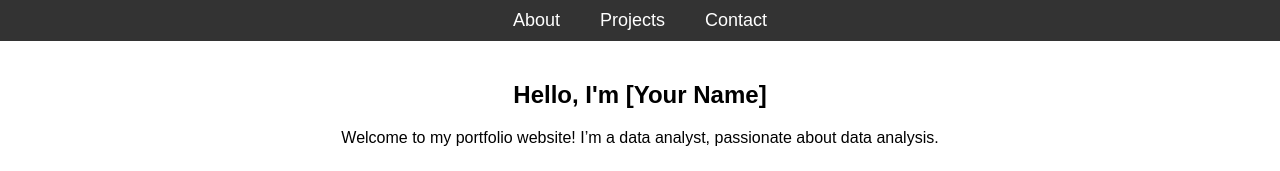
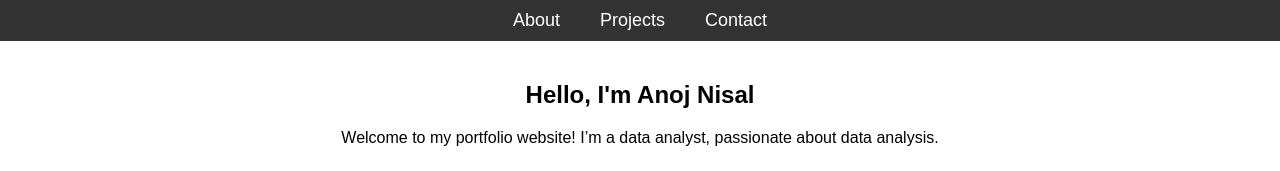
Before and after one commit to Anoj-Nisal/Zomato_Power-BI, a plain HTML site: page index.html in a window 1280 px wide. Shown: the top 171 px of the page. Drawn offline with Linux system fonts and the light colour scheme; a script that the page names is missing.

Commit message:
Update name in the greeting

```diff
--- a/index.html
+++ b/index.html
@@ -18,7 +18,7 @@
     </header>
 
     <section id="about">
-        <h1>Hello, I'm [Your Name]</h1>
+        <h1>Hello, I'm Anoj Nisal</h1>
         <p>Welcome to my portfolio website! I’m a data analyst, passionate about data analysis.</p>
     </section>
 
```
